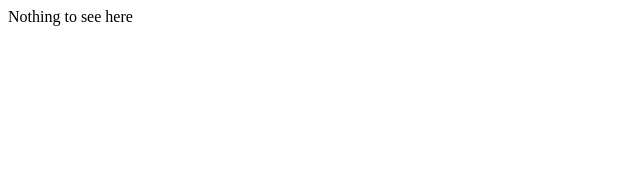
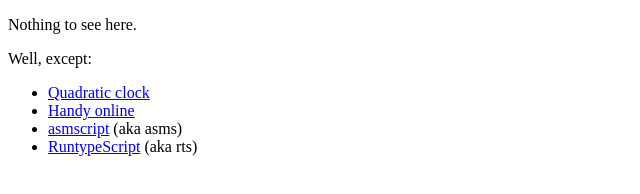
Before and after one commit to iszn11/iszn11.github.io, a plain HTML site: page index.html in a window 1280 px wide. Shown: the whole page, without its empty margins (0-640 px from the left). Drawn offline with Linux system fonts and the light colour scheme.

Commit message:
Update index

```diff
--- a/index.html
+++ b/index.html
@@ -5,6 +5,13 @@
 		<title>Renati Software</title>
 	</head>
 	<body>
-    Nothing to see here
+		<p>Nothing to see here.</p>
+		<p>Well, except:</p>
+		<ul>
+			<li><a href="clock">Quadratic clock</a></li>
+			<li><a href="handy">Handy online</a></li>
+			<li><a href="asmscript">asmscript</a> (aka asms)</li>
+			<li><a href="runtypescript">RuntypeScript</a> (aka rts)</li>
+		</ul>
 	</body>
 </html>
```
Lines whose indentation alone changed are shown as unchanged.
